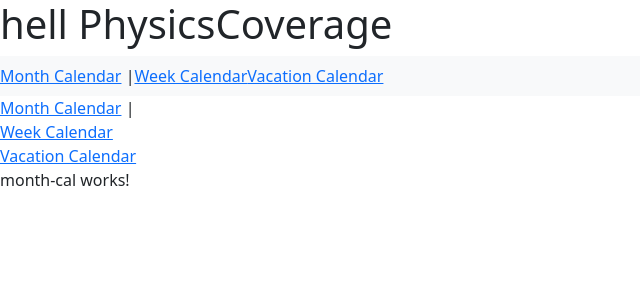
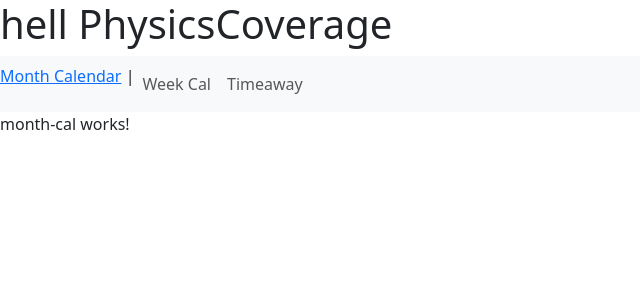
Before and after one commit to flonberg/PhysicsCoverage, an Angular app: page / in a window 1280 px wide. Shown: the top 300 px of the page, without its empty margins (0-640 px from the left). Built offline with nearby package versions, Linux system fonts and the light colour scheme.

Commit message:
route param

```diff
--- a/src/app/app.component.html
+++ b/src/app/app.component.html
@@ -8,25 +8,14 @@
              <a routerLink="" routerLinkActive="active" [routerLinkActiveOptions]="{ exact: true }">Month Calendar</a> |
          </li>
          <li class="nav-item">
-            <a routerLink="Week" routerLinkActive="active" [routerLinkActiveOptions]="{ exact: true }">Week Calendar</a>
+            <a class='nav-link'  [routerLink]="['/Week', 'Week.id']">Week Cal</a>
          </li>
          <li class="nav-item">
-             <a routerLink="Timeaway" routerLinkActive="active" [routerLinkActiveOptions]="{ exact: true }" >Vacation Calendar</a>
+            <a class='nav-link' [routerLink]="['/Timeaway','Timeaway.id']">Timeaway</a>
          </li>
       </ul>
    </div>
 </nav>
 
-      <ul class="navbar-nav">
-         <li class="nav-item">
-             <a routerLink="" routerLinkActive="active" [routerLinkActiveOptions]="{ exact: true }">Month Calendar</a> |
-         </li>
-         <li class="nav-item">
-            <a routerLink="Week" routerLinkActive="active" [routerLinkActiveOptions]="{ exact: true }">Week Calendar</a>
-         </li>
-         <li class="nav-item">
-             <a routerLink="Timeaway" routerLinkActive="active" [routerLinkActiveOptions]="{ exact: true }" >Vacation Calendar</a>
-         </li>
-      </ul>
 
 <router-outlet></router-outlet>
--- a/src/app/app.routes.ts
+++ b/src/app/app.routes.ts
@@ -5,9 +5,9 @@ import { TimeawayComponent } from './timeaway/timeaway.component';
 
 export const routes: Routes = [
     {path: '', component: MonthCalComponent},
-    {path: 'Week', component: WeekCalComponent},
-  // {path: 'Timeaway', component: TimeawayComponent},
-   {path: 'Timeaway', component: TimeawayComponent},
+    {path: 'Week/:id', component: WeekCalComponent},
+    {path: 'Month/:id', component: MonthCalComponent},
+   {path: 'Timeaway/:id', component: TimeawayComponent},
 
 
 ];
--- a/src/app/timeaway/timeaway.component.html
+++ b/src/app/timeaway/timeaway.component.html
@@ -1,5 +1,4 @@
 <p>timeaway works!</p>
 
-<button (click) = 'goToVacMan()'> go </button>
+
 <iframe id="myIframe" name="myIframe" src="https://whiteboard.partners.org/esb/FLwbe/vacation/indexPHPsmall.php?userid=fjl3&vidx=0&first=vM&func=0"></iframe>
-             <button (click)="goToVacMan()">Open New Window</button>
--- a/src/app/timeaway/timeaway.component.ts
+++ b/src/app/timeaway/timeaway.component.ts
@@ -8,10 +8,11 @@ import { Component } from '@angular/core';
   styleUrl: './timeaway.component.css'
 })
 export class TimeawayComponent {
-//  ngOnInit() {
-  //  window.location.href = 'https://whiteboard.partners.org/esb/FLwbe/vacation/indexPHPsmall.php?userid=fjl3&vidx=0&first=vM&func=0'
- // }
+ ngOnInit() {
+    window.location.href = 'https://whiteboard.partners.org/esb/FLwbe/vacation/indexPHPsmall.php?userid=fjl3&vidx=0&first=vM&func=0'
+  }
   goToVacMan(){
       window.location.href = 'https://whiteboard.partners.org/esb/FLwbe/vacation/indexPHPsmall.php?userid=fjl3&vidx=0&first=vM&func=0'
   }
+
 }
```
